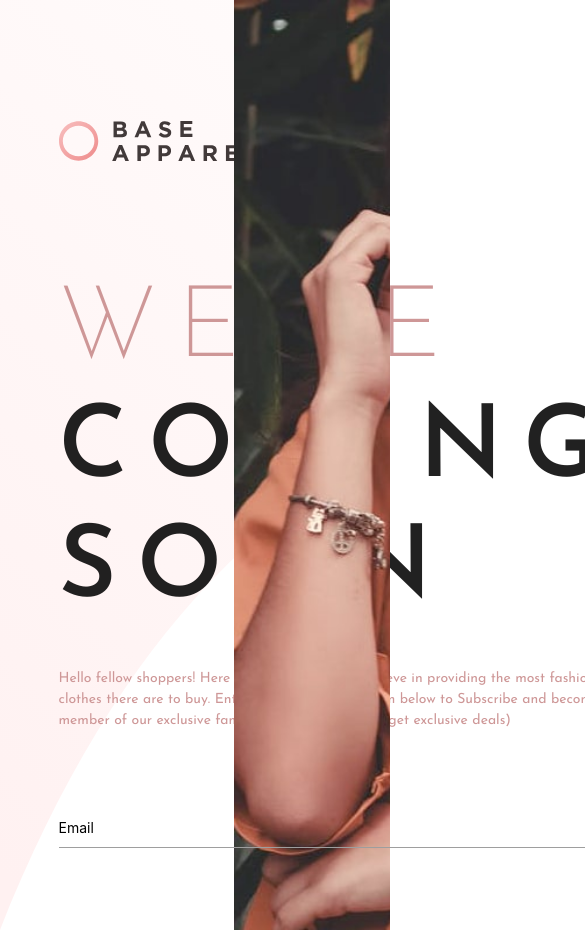
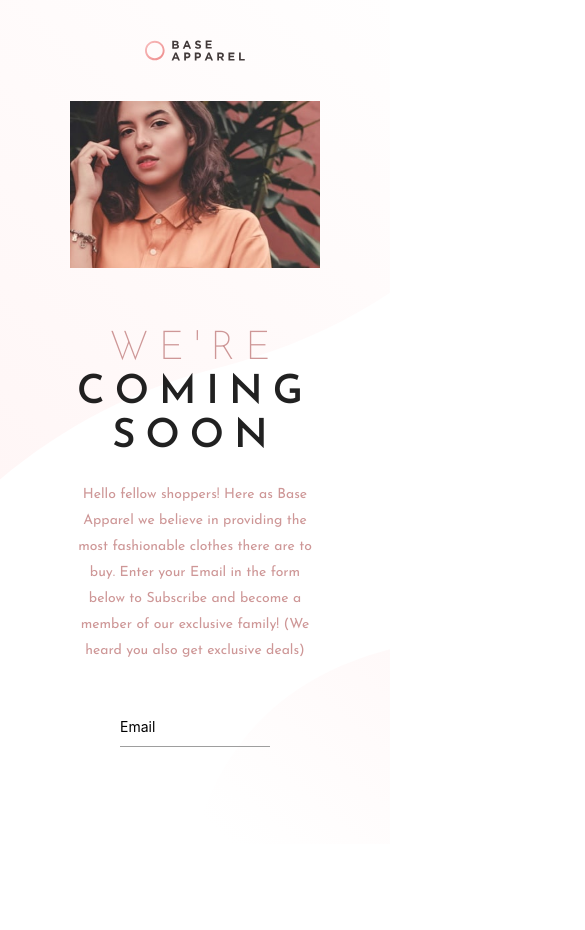
Before and after one commit to georgeburton97/Base-Apparel, a plain HTML site: page index.html in a window 390 px wide. Shown: the top 930 px of the page, 585 px wide, since content can reach past the window. After the commit the page ends 844 px from the top, so only its background shows below. Drawn offline with nearby package versions, Linux system fonts and the light colour scheme.

Commit message:
Made header mobile friendly

```diff
--- a/index.html
+++ b/index.html
@@ -22,6 +22,7 @@
           <div class="logo">
             <img src="images/logo.svg" alt="">
           </div>
+          <img class="bg-mobile" src="images/hero-mobile.jpg" alt="background-mobile">
           <div class="left-text">
             <h1><span class="peach">WE'RE</span><br>COMING<br> SOON</h1>
           </div>
--- a/style.css
+++ b/style.css
@@ -1,15 +1,16 @@
 @import url("https://fonts.googleapis.com/css2?family=Josefin+Sans:ital,wght@0,100;0,200;0,300;0,400;0,500;0,600;0,700;1,100;1,200;1,300;1,400;1,500;1,600;1,700&display=swap");
 
-/* * {
+* {
     margin: 0;
     box-sizing: border-box;
     padding: 0;
-} */
+}
 
 .left {
     width: 60%;
     background-image: url(images/bg-pattern-desktop.svg);
     background-size: cover;
+    background-position: center center;
 }
 
 .flexwrap {
@@ -27,12 +28,19 @@
     display: flex;
     flex-direction: column;
     margin: 60px auto;
+    margin-top: 150px;
     max-width: 50%;
+    padding-left: 20px;
+    padding-right: 20px;
 }
 
 .logo img {
     margin-top: 60px;
     width: 200px;
+}
+
+.bg-mobile {
+    display: none;
 }
 
 .left-text {
@@ -41,10 +49,10 @@
 }
 
 .left-flex h1 {
-    line-height: 120px;
-    letter-spacing: 20px;
+    line-height: 1.1;
+    letter-spacing: 10px;
     font-weight: 600;
-    font-size: 100px;
+    /* font-size: 100px; */
 }
 
 h1 {
@@ -58,12 +66,13 @@ h1 span {
 
 .description {
     color: hsl(0, 36%, 70%);
-    width: 600px;
+    max-width: 600px;
     font-family: "Josefin Sans";
+    line-height: 26px;
 }
 
 .input-field {
-    width: 600px;
+    max-width: 600px;
     margin-top: 60px;
 }
 
@@ -72,3 +81,166 @@ input[type="email"]:focus:not(.browser-default):not([readonly]) {
     box-shadow: 0 1px 0 0 hsl(0, 36%, 70%); /* after animation color change css */
     color: hsl(0, 36%, 70%);
 }
+
+@media screen and (max-width: 600px) {
+    .logo {
+        margin: 30px 0;
+        width: 100px;
+    }
+
+    .bg-mobile {
+        display: block;
+        margin-left: -40px;
+        margin-right: -40px;
+        width: calc(100% + 80px);
+    }
+
+    h1 {
+        font-size: 40px;
+    }
+
+    .left {
+        width: 100%;
+    }
+
+    .right {
+        display: none;
+    }
+
+    .logo img {
+        width: 100px;
+        margin-top: 10px;
+    }
+
+    .description {
+        width: 300px;
+    }
+
+    .input-field {
+        width: 300px;
+        margin-top: 10px;
+    }
+
+    .left-flex {
+        max-width: 300px;
+        margin-top: 0;
+    }
+
+    .left-text {
+        margin-top: 10px;
+    }
+
+    .left-flex {
+        max-width: 300px;
+        margin-left: 20px;
+    }
+
+    .bg-mobile {
+        display: block;
+        margin-left: -40;
+        margin-right: -40;
+        width: calc(100% + 120px);
+    }
+}
+
+@media screen and (max-width: 1132px) and (min-width: 377px) {
+    .right {
+        display: none;
+    }
+
+    .left {
+        width: 100%;
+    }
+
+    .left-flex {
+        max-width: 700px;
+        margin-top: 50px;
+    }
+
+    .left-text {
+        margin-top: 20px;
+    }
+
+    .bg-mobile {
+        display: block;
+        margin-left: -40;
+        margin-right: -40;
+        padding-left: -40;
+        padding-right: -40;
+        width: calc(100% +300px);
+    }
+
+    .description {
+        width: 1000px;
+    }
+
+    .input-field {
+        width: 400px;
+        margin: 0 auto;
+        margin-top: 40px;
+    }
+
+    h1 {
+        text-align: center;
+    }
+
+    p {
+        text-align: center;
+    }
+
+    .logo {
+        margin: 0 auto;
+        padding-bottom: 30px;
+    }
+}
+
+@media screen and (max-width: 414px) and (min-width: 377px) {
+    .right {
+        display: none;
+    }
+
+    .left {
+        width: 100%;
+    }
+
+    .left-flex {
+        max-width: 300px;
+        margin-top: 50px;
+        margin: 0 auto;
+    }
+
+    .left-text {
+        margin-top: 20px;
+    }
+
+    .bg-mobile {
+        display: block;
+        margin: 0 auto;
+        width: 250px;
+    }
+
+    .description {
+        width: 250px;
+        margin: 0 auto;
+    }
+
+    .input-field {
+        width: 150px;
+        margin: 0 auto;
+        margin-top: 40px;
+    }
+
+    h1 {
+        text-align: center;
+    }
+
+    p {
+        text-align: center;
+    }
+
+    .logo {
+        margin: 0 auto;
+        padding-bottom: 40px;
+        margin-top: 30px;
+    }
+}
```
